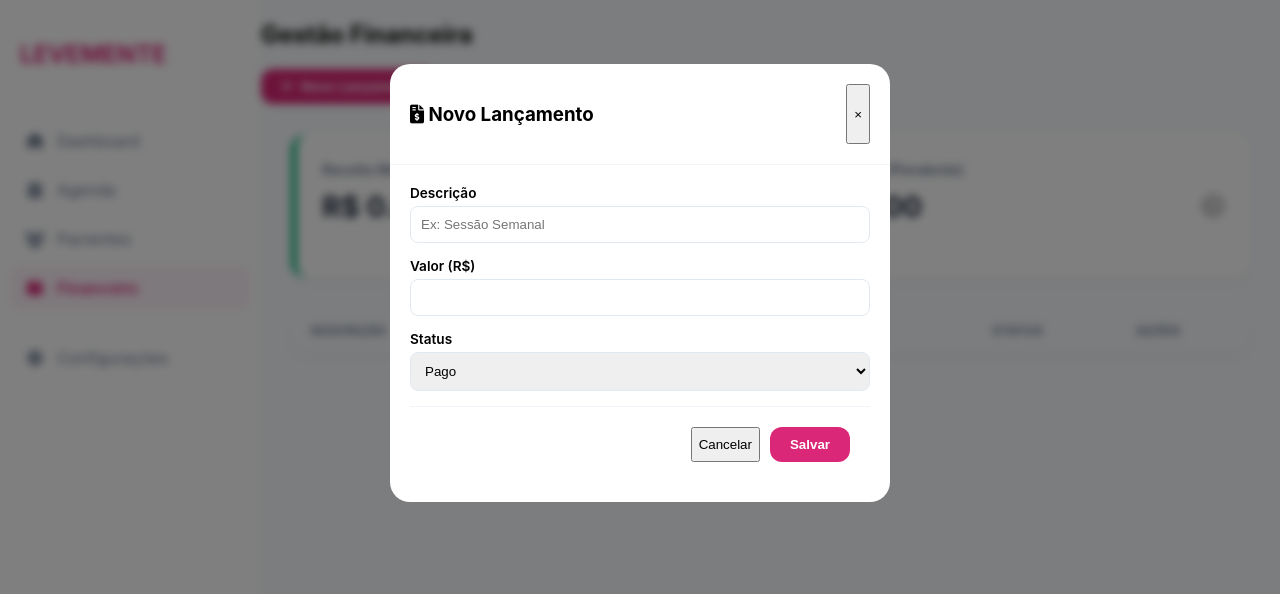
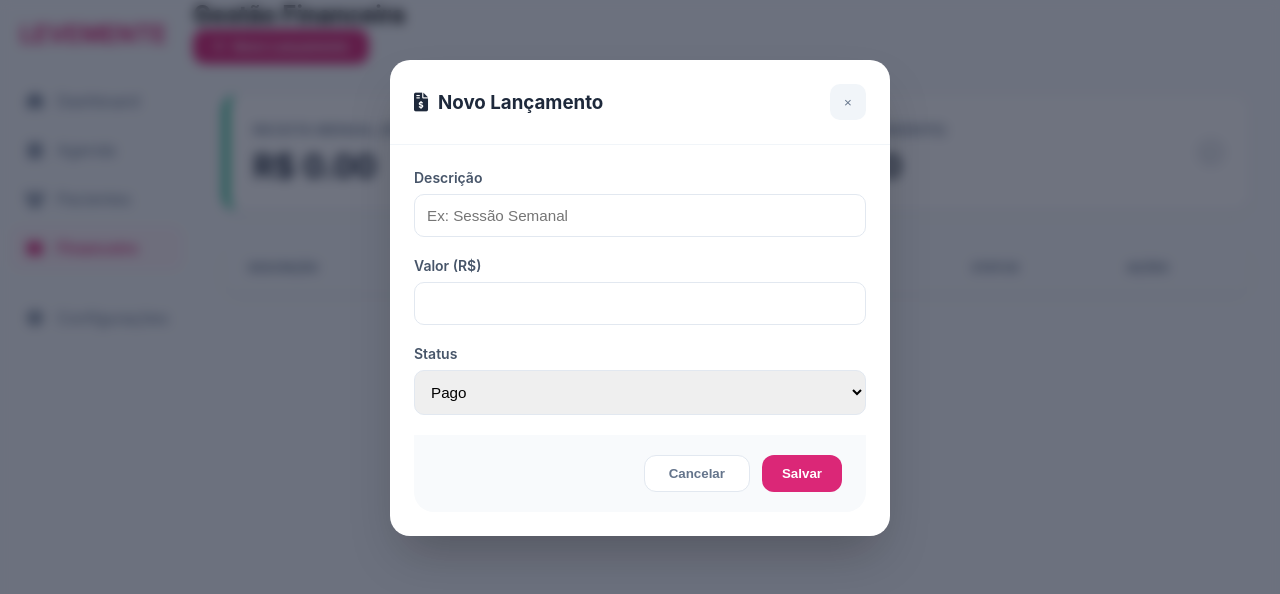
Before and after one commit to Mateus-Campos-Cruz/Levemente, a plain HTML site: page pages/financeiro.html in a window 1280 px wide. Both pictures are taken after a click on the button "Novo Lançamento". Drawn offline with Linux system fonts and the light colour scheme.

Commit message:
Trabalhando no modal Financeiro

```diff
--- a/css/financeiro.css
+++ b/css/financeiro.css
@@ -1,82 +1,89 @@
-/* Garanta que o body use Flexbox para segurar a sidebar e o main */
+/* ==========================================================================
+   LAYOUT & ESTRUTURA (Consistência com a Página de Pacientes)
+   ========================================================================== */
+
 body {
     display: flex;
     min-height: 100vh;
-    margin: 0;
-    padding: 0;
     background-color: #f8fafc;
     font-family: 'Inter', sans-serif;
 }
 
-/* A Sidebar precisa de largura fixa e não pode encolher */
-.sidebar {
-    width: 260px;
-    min-width: 260px;
-    height: 100vh;
-    background: #fff;
-    border-right: 1px solid #f1f5f9;
-    position: sticky;
-    top: 0;
+.main-content {
+    flex: 1;
+    display: flex;
+    flex-direction: column;
+    min-width: 0; /* Evita que o flexbox quebre em telas menores */
 }
 
-/* O conteúdo principal ocupa o resto do espaço */
-.main-content {
-    flex-grow: 1;
-    overflow-y: auto;
-}
-
-/* Layout Principal */
 .content-padding {
     padding: 30px;
 }
 
-/* Grid de Cards Superiores */
+/* ==========================================================================
+   CARDS DE RESUMO (Stats Grid)
+   ========================================================================== */
+
 .stats-grid {
     display: grid;
-    grid-template-columns: repeat(auto-fit, minmax(300px, 1fr));
-    gap: 20px;
-    margin-bottom: 30px;
+    grid-template-columns: repeat(auto-fit, minmax(280px, 1fr));
+    gap: 24px;
+    margin-bottom: 32px;
 }
 
 .stat-card {
     background: #fff;
-    padding: 25px;
+    padding: 24px;
     border-radius: 16px;
-    box-shadow: 0 4px 6px -1px rgba(0, 0, 0, 0.05);
+    box-shadow: 0 4px 12px rgba(0, 0, 0, 0.03);
     position: relative;
-    border-left: 6px solid #db2777;
+    border: 1px solid #f1f5f9;
+    border-left: 6px solid #db2777; /* Rosa Levemente */
+    transition: transform 0.2s ease;
 }
 
-.stat-card.income { border-left-color: #10b981; } /* Verde para pago */
-.stat-card.pending { border-left-color: #f59e0b; } /* Amarelo para pendente */
+.stat-card:hover {
+    transform: translateY(-2px);
+}
+
+.stat-card.income { border-left-color: #10b981; }  /* Verde Sucesso */
+.stat-card.pending { border-left-color: #f59e0b; } /* Amarelo Alerta */
 
 .stat-card span {
     color: #64748b;
-    font-size: 0.9rem;
+    font-size: 0.85rem;
     font-weight: 600;
+    text-transform: uppercase;
+    letter-spacing: 0.025em;
 }
 
 .stat-card h3 {
-    font-size: 1.8rem;
-    margin-top: 10px;
+    font-size: 2rem;
+    margin-top: 8px;
     color: #1e293b;
+    font-weight: 700;
 }
 
 .stat-card i {
     position: absolute;
-    right: 25px;
+    right: 24px;
     top: 50%;
     transform: translateY(-50%);
-    font-size: 1.5rem;
-    opacity: 0.2;
+    font-size: 1.75rem;
+    color: #64748b;
+    opacity: 0.15;
 }
 
-/* Tabela */
+/* ==========================================================================
+   TABELA FINANCEIRA
+   ========================================================================== */
+
 .table-container {
     background: #fff;
     border-radius: 16px;
+    border: 1px solid #f1f5f9;
+    box-shadow: 0 4px 12px rgba(0, 0, 0, 0.03);
     overflow: hidden;
-    box-shadow: 0 4px 6px -1px rgba(0, 0, 0, 0.05);
 }
 
 .finance-table {
@@ -86,79 +93,142 @@ body {
 
 .finance-table th {
     background: #f8fafc;
-    padding: 15px 20px;
+    padding: 16px 24px;
     text-align: left;
     font-size: 0.75rem;
     color: #64748b;
     text-transform: uppercase;
-    letter-spacing: 0.05em;
+    font-weight: 700;
+    border-bottom: 1px solid #f1f5f9;
 }
 
 .finance-table td {
-    padding: 18px 20px;
+    padding: 18px 24px;
     border-bottom: 1px solid #f1f5f9;
-    font-size: 0.9rem;
+    font-size: 0.95rem;
+    color: #334155;
 }
 
-/* Status Tags */
+/* Badges de Status */
 .status-tag {
-    padding: 6px 12px;
-    border-radius: 20px;
+    padding: 6px 14px;
+    border-radius: 99px;
     font-size: 0.75rem;
     font-weight: 700;
+    display: inline-block;
 }
 
 .status-tag.pago { background: #dcfce7; color: #15803d; }
 .status-tag.pendente { background: #fef3c7; color: #b45309; }
 
-/* MODAL (O que estava faltando na imagem) */
+/* ==========================================================================
+   MODAL & FORMULÁRIOS
+   ========================================================================== */
+
 .modal {
     display: none;
     position: fixed;
+    inset: 0; /* Substitui top, left, width, height: 100% */
     z-index: 9999;
-    left: 0;
-    top: 0;
-    width: 100%;
-    height: 100%;
-    background: rgba(0,0,0,0.5);
-    backdrop-filter: blur(4px);
+    background: rgba(15, 23, 42, 0.6); /* Cor mais escura para foco */
+    backdrop-filter: blur(6px);
+    padding: 20px;
 }
 
 .modal-content {
     background: #fff;
-    width: 90%;
+    width: 100%;
     max-width: 500px;
-    margin: 5% auto;
+    margin: 40px auto;
     border-radius: 20px;
-    overflow: hidden;
-    animation: slideUp 0.3s ease;
+    box-shadow: 0 25px 50px -12px rgba(0, 0, 0, 0.25);
+    animation: slideUp 0.3s cubic-bezier(0.16, 1, 0.3, 1);
 }
 
 @keyframes slideUp {
-    from { transform: translateY(20px); opacity: 0; }
+    from { transform: translateY(30px); opacity: 0; }
     to { transform: translateY(0); opacity: 1; }
 }
 
 .modal-header {
-    padding: 20px;
+    padding: 24px;
     border-bottom: 1px solid #f1f5f9;
     display: flex;
+    align-items: center;
     justify-content: space-between;
 }
 
-.modal-form { padding: 20px; }
-.form-group { margin-bottom: 15px; display: flex; flex-direction: column; }
-.form-group label { margin-bottom: 5px; font-weight: 600; font-size: 0.85rem; }
+.modal-header h3 {
+    color: #1e293b;
+    display: flex;
+    align-items: center;
+    gap: 10px;
+}
+
+.close-btn {
+    background: #f1f5f9;
+    border: none;
+    width: 36px;
+    height: 36px;
+    border-radius: 10px;
+    color: #64748b;
+    cursor: pointer;
+    display: flex;
+    align-items: center;
+    justify-content: center;
+    transition: 0.2s;
+}
+
+.close-btn:hover {
+    background: #fee2e2;
+    color: #ef4444;
+}
+
+.modal-form { padding: 24px; }
+
+.form-group { margin-bottom: 20px; }
+
+.form-group label {
+    display: block;
+    margin-bottom: 8px;
+    font-weight: 600;
+    font-size: 0.875rem;
+    color: #475569;
+}
+
 .form-group input, .form-select {
-    padding: 10px;
-    border: 1px solid #e2e8f0;
-    border-radius: 8px;
+    width: 100%;
+    padding: 12px;
+    border: 1.5px solid #e2e8f0;
+    border-radius: 10px;
+    font-size: 0.95rem;
+    transition: border-color 0.2s;
+}
+
+.form-group input:focus {
+    outline: none;
+    border-color: #db2777; /* Rosa Levemente ao focar */
 }
 
 .modal-footer {
-    padding: 20px;
+    padding: 20px 24px;
+    background: #f8fafc;
     display: flex;
     justify-content: flex-end;
-    gap: 10px;
-    border-top: 1px solid #f1f5f9;
+    gap: 12px;
+    border-radius: 0 0 20px 20px;
 }
+
+.btn-secondary {
+    background: #fff;
+    color: #64748b;
+    border: 1px solid #e2e8f0;
+    padding: 10px 24px;
+    border-radius: 12px;
+    font-weight: 600;
+    cursor: pointer;
+}
+
+.btn-secondary:hover {
+    background: #f1f5f9;
+}
--- a/css/global.css
+++ b/css/global.css
@@ -57,3 +57,34 @@ body { font-family: 'Inter', sans-serif; background: var(--bg-main); margin: 0;
     width: 20px;
     text-align: center;
 }
+
+/* Reset fundamental */
+* {
+    margin: 0;
+    padding: 0;
+    box-sizing: border-box;
+}
+
+body {
+    display: flex; /* Alinha sidebar e main lado a lado */
+    background-color: #f8fafc; /* Cor de fundo padrão */
+    min-height: 100vh;
+}
+
+.main-content {
+    flex: 1; /* Ocupa todo o espaço restante após a sidebar */
+    display: flex;
+    flex-direction: column;
+}
+
+.content-padding {
+    padding: 30px; /* Margem interna para o conteúdo não colar nas bordas */
+}
+
+/* Estilo do Card (igual ao da Ana Clara) */
+.card {
+    background: #fff;
+    border-radius: 16px;
+    box-shadow: 0 4px 12px rgba(0, 0, 0, 0.03);
+    border: 1px solid #f1f5f9;
+}
--- a/pages/financeiro.html
+++ b/pages/financeiro.html
@@ -13,7 +13,9 @@
 
     <main class="main-content">
         <header class="top-bar">
-            <h2>Gestão Financeira</h2>
+            <div class="header-info">
+                <h2>Gestão Financeira</h2>
+            </div>
             <button class="btn-primary" onclick="openModal('modalLancamento')">
                 <i class="fas fa-plus"></i> Novo Lançamento
             </button>
@@ -22,27 +24,32 @@
         <section class="content-padding">
             <div class="stats-grid">
                 <div class="stat-card income">
-                    <span>Receita Mensal (Pago)</span>
-                    <h3 id="receita-total">R$ 0,00</h3>
-                    <i class="fas fa-arrow-up"></i>
+                    <div class="stat-info">
+                        <span>Receita Mensal (Pago)</span>
+                        <h3 id="receita-total">R$ 150.00</h3>
+                    </div>
+                    <i class="fas fa-arrow-up icon-bg"></i>
                 </div>
+
                 <div class="stat-card pending">
-                    <span>A Receber (Pendente)</span>
-                    <h3 id="pendente-total">R$ 0,00</h3>
-                    <i class="fas fa-clock"></i>
+                    <div class="stat-info">
+                        <span>A Receber (Pendente)</span>
+                        <h3 id="pendente-total">R$ 0.00</h3>
+                    </div>
+                    <i class="fas fa-clock icon-bg"></i>
                 </div>
             </div>
 
-            <div class="card table-container">
+            <div class="table-container card">
                 <table class="finance-table">
                     <thead>
                         <tr>
-                            <th>Descrição</th>
-                            <th>Paciente</th>
-                            <th>Valor</th>
-                            <th>Vencimento</th>
-                            <th>Status</th>
-                            <th>Ações</th>
+                            <th>DESCRIÇÃO</th>
+                            <th>PACIENTE</th>
+                            <th>VALOR</th>
+                            <th>VENCIMENTO</th>
+                            <th>STATUS</th>
+                            <th>AÇÕES</th>
                         </tr>
                     </thead>
                     <tbody id="tabelaFinanceira">
```
